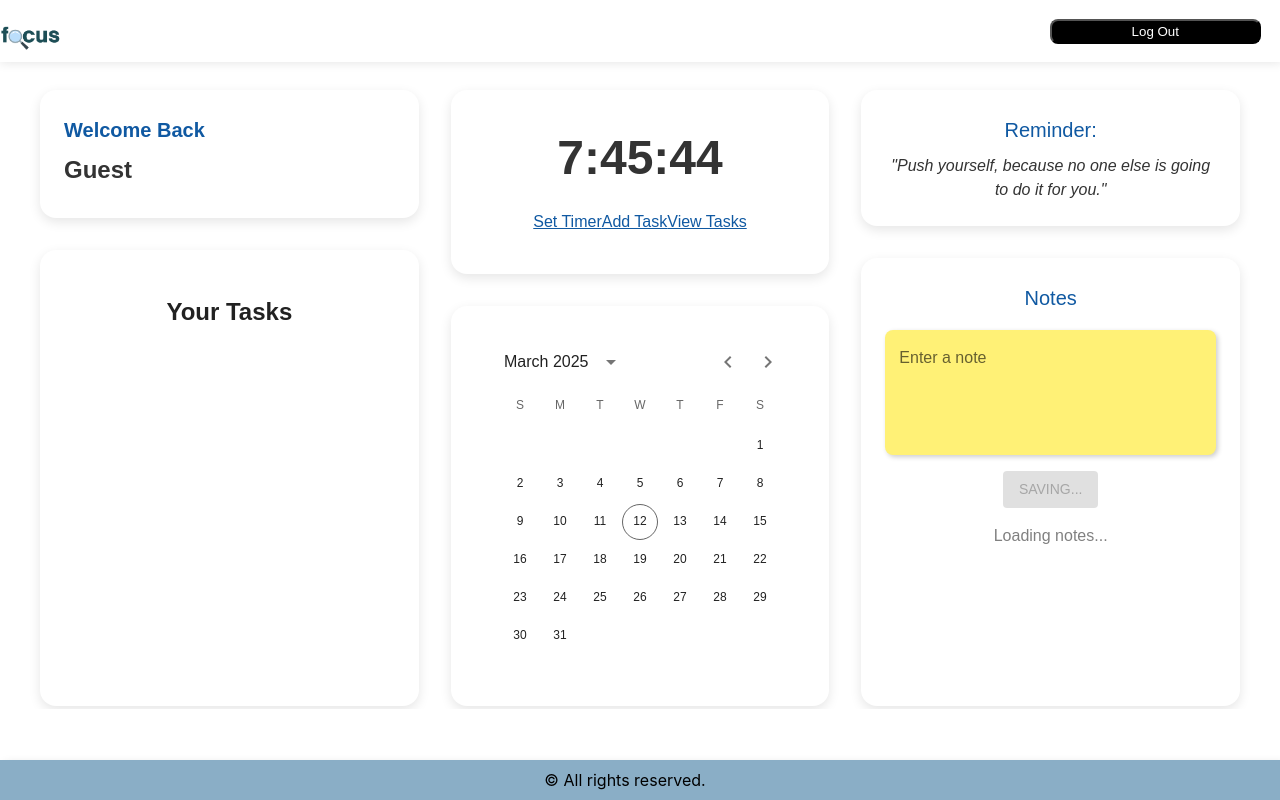
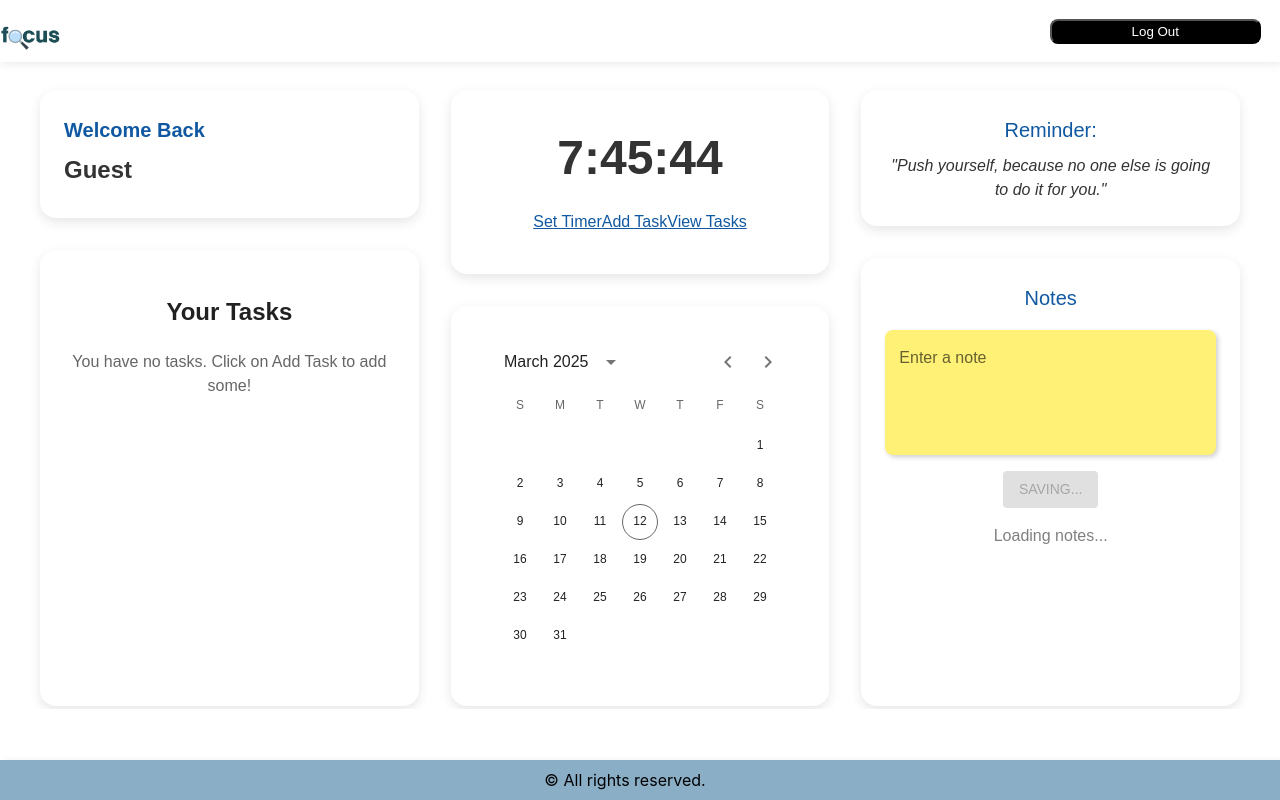
Before and after one commit to priscaolose/Group7_Capstone, a React (Create React App) app in the folder focus-app/: page /dashboard in a window 1280 px wide. Built offline with nearby package versions, Linux system fonts and the light colour scheme; the HTML template or start-up script is replaced by a standard one.

Commit message:
Fixing splice error

```diff
--- a/focus-app/src/Components/Dashboard.js
+++ b/focus-app/src/Components/Dashboard.js
@@ -149,7 +149,8 @@ function Dashboard() {
                 <Typography>
                   <h2>Your Tasks</h2>
                 </Typography>
-                {tasks.slice(0,5).map((task, index) => (
+                 {tasks.length > 0 ? (
+                  tasks.slice(0, 5).map((task, index) => (
                     <Box key={index} sx={{ mb: 2 }}>
                       <Typography
                         variant="body1"
@@ -158,15 +159,31 @@ function Dashboard() {
                       >
                         {task.taskName}
                       </Typography>
-                      <Typography variant="body2" sx={{ color: "#333" }}
+                      <Typography
+                        variant="body2"
+                        sx={{ color: "#333" }}
                         textAlign={"left"}
                       >
                         {task.taskDescription}
                       </Typography>
-                      <hr style={{ backgroundColor: 'gray', height: '1px', border: 'none'}}/>
+                      <hr
+                        style={{
+                          backgroundColor: "gray",
+                          height: "1px",
+                          border: "none",
+                        }}
+                      />
                     </Box>
-                  )) || "You have no tasks. Click on Add Task to add some!"}
-              </Paper>
+                  ))
+                ) : (
+                  <Typography
+                    variant="body1"
+                    sx={{ color: "#666", textAlign: "center", mt: 2 }}
+                  >
+                    You have no tasks. Click on Add Task to add some!
+                  </Typography>
+                )}
+                </Paper>
             </Box>
 
             {/* Center Column (Timer Section) */}
```
